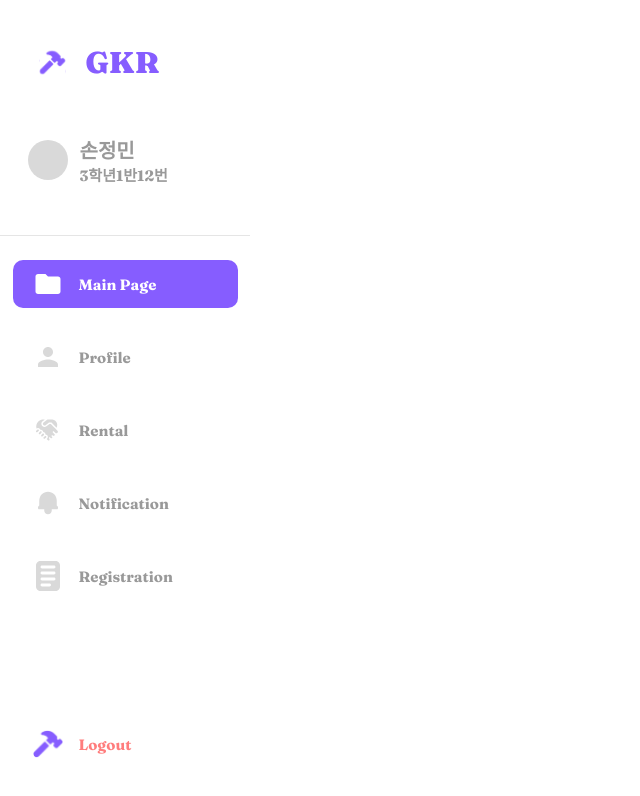
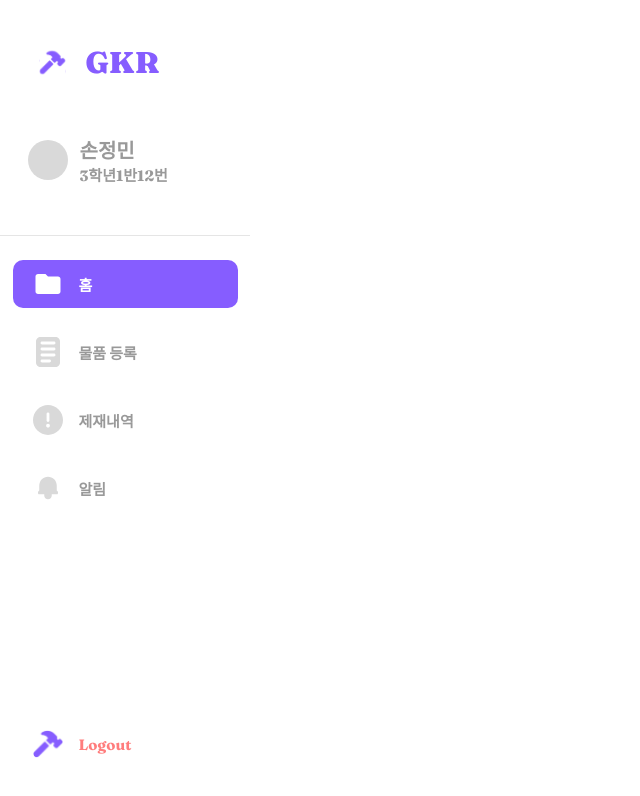
Before and after one commit to Team-Ampersand/GKR-Frontend, a Next.js app: page /home in a window 1280 px wide. Shown: the top 796 px of the page, without its empty margins (0-640 px from the left). Built offline with nearby package versions, Linux system fonts and the light colour scheme.

Commit message:
Update: 한글화, 누락된 아이템 추가

```diff
--- a/src/asset/data/MenuData.ts
+++ b/src/asset/data/MenuData.ts
@@ -1,30 +1,48 @@
-import { Folder, Profile, Handshake, Bell } from 'asset/svg';
+import { Folder, Profile, Handshake, Bell, Document, Cution } from 'asset/svg';
 
 interface menuListProps {
   icon: any;
   routerName: string;
   title: string;
+  show: string[];
 }
 
 export const MenuData: menuListProps[] = [
   {
     icon: Folder,
     routerName: '/home',
-    title: 'Main Page',
+    title: '홈',
+    show: ['admin', 'member'],
   },
   {
     icon: Profile,
     routerName: '/profile',
-    title: 'Profile',
+    title: '프로필',
+    show: ['member'],
   },
   {
     icon: Handshake,
     routerName: '/Rental',
-    title: 'Rental',
+    title: '기자재 대여',
+    show: ['member'],
+  },
+
+  {
+    icon: Document,
+    routerName: '/Regist',
+    title: '물품 등록',
+    show: ['admin'],
+  },
+  {
+    icon: Cution,
+    routerName: '/Sanction',
+    title: '제재내역',
+    show: ['admin'],
   },
   {
     icon: Bell,
     routerName: '/Notice',
-    title: 'Notification',
+    title: '알림',
+    show: ['admin', 'member'],
   },
 ];
--- a/src/asset/svg/index.ts
+++ b/src/asset/svg/index.ts
@@ -7,6 +7,7 @@ import Bell from 'asset/svg/Bell.svg';
 import Exit from 'asset/svg/Exit.svg';
 import GKRLogoA from 'asset/svg/GKRLogoA.svg';
 import Document from 'asset/svg/Document.svg';
+import Cution from 'asset/svg/Cution.svg';
 
 export {
   GauthLgo,
@@ -18,4 +19,5 @@ export {
   Exit,
   GKRLogoA,
   Document,
+  Cution,
 };
--- a/src/components/common/atoms/SidebarItem/index.tsx
+++ b/src/components/common/atoms/SidebarItem/index.tsx
@@ -1,23 +1,30 @@
 import { useRecoilValue } from 'recoil';
 import * as S from './style';
 import { roleType } from 'recoilAtoms';
+import Link from 'next/link';
 
 interface Props {
   icon: JSX.Element;
   name: string;
   active: boolean;
+  show: boolean;
+  url: string;
 }
 
-const SidebarItem = ({ icon, name, active }: Props) => {
+const SidebarItem = ({ icon, name, active, show, url }: Props) => {
   const role = useRecoilValue(roleType);
 
   return (
-    <S.Wrapper checked={active} roleType={role}>
-      <S.Content>
-        <S.IconBox>{icon}</S.IconBox>
-        <S.NameBox>{name}</S.NameBox>
-      </S.Content>
-    </S.Wrapper>
+    <Link href={url}>
+      <div>
+        <S.Wrapper checked={active} roleType={role} show={show}>
+          <S.Content>
+            <S.IconBox>{icon}</S.IconBox>
+            <S.NameBox>{name}</S.NameBox>
+          </S.Content>
+        </S.Wrapper>
+      </div>
+    </Link>
   );
 };
 
--- a/src/components/common/atoms/SidebarItem/style.ts
+++ b/src/components/common/atoms/SidebarItem/style.ts
@@ -4,13 +4,16 @@ import { Palette } from 'style/global';
 interface ColorType {
   checked: boolean;
   roleType: 'member' | 'admin';
+  show: boolean;
 }
 
 export const Wrapper = styled.div<ColorType>`
+  margin-bottom: 20px;
   width: 100%;
   height: 48px;
-  display: flex;
+  display: ${(props: ColorType) => (props.show ? 'flex' : 'none')};
   justify-content: center;
+
   > div {
     background: ${(props: ColorType) =>
       props.checked
--- a/src/components/common/molecules/SidebarList/index.tsx
+++ b/src/components/common/molecules/SidebarList/index.tsx
@@ -1,11 +1,9 @@
 import { MenuData } from 'asset/data/MenuData';
 import SidebarItem from 'components/common/atoms/SidebarItem';
-import Link from 'next/link';
 import { usePathname } from 'next/navigation';
 import * as S from './style';
 import { useRecoilValue } from 'recoil';
 import { roleType } from 'recoilAtoms';
-import { Document } from 'asset/svg';
 
 const SidebarList = () => {
   const pathname = usePathname();
@@ -15,29 +13,16 @@ const SidebarList = () => {
     <S.Wrapper onClick={() => console.log(pathname)}>
       {MenuData.map((menu, key) => {
         return (
-          <Link href={menu.routerName} key={key}>
-            <div>
-              <SidebarItem
-                icon={<menu.icon />}
-                name={menu.title}
-                active={pathname === menu.routerName}
-              />
-            </div>
-          </Link>
+          <SidebarItem
+            key={key}
+            icon={<menu.icon />}
+            name={menu.title}
+            active={pathname === menu.routerName}
+            show={menu.show.includes(role)}
+            url={menu.routerName}
+          />
         );
       })}
-
-      {role === 'admin' && (
-        <Link href="/Regist">
-          <div>
-            <SidebarItem
-              icon={<Document />}
-              name="Registration"
-              active={pathname === '/Regist'}
-            />
-          </div>
-        </Link>
-      )}
     </S.Wrapper>
   );
 };
--- a/src/components/common/molecules/SidebarList/style.ts
+++ b/src/components/common/molecules/SidebarList/style.ts
@@ -4,7 +4,6 @@ export const Wrapper = styled.div`
   width: 100%;
   display: flex;
   flex-direction: column;
-  gap: 25px;
   border-top: 1px solid rgba(0, 0, 0, 0.1);
   padding-top: 24px;
 `;
```
Also changed, not shown: src/asset/svg/Cution.svg (added).
